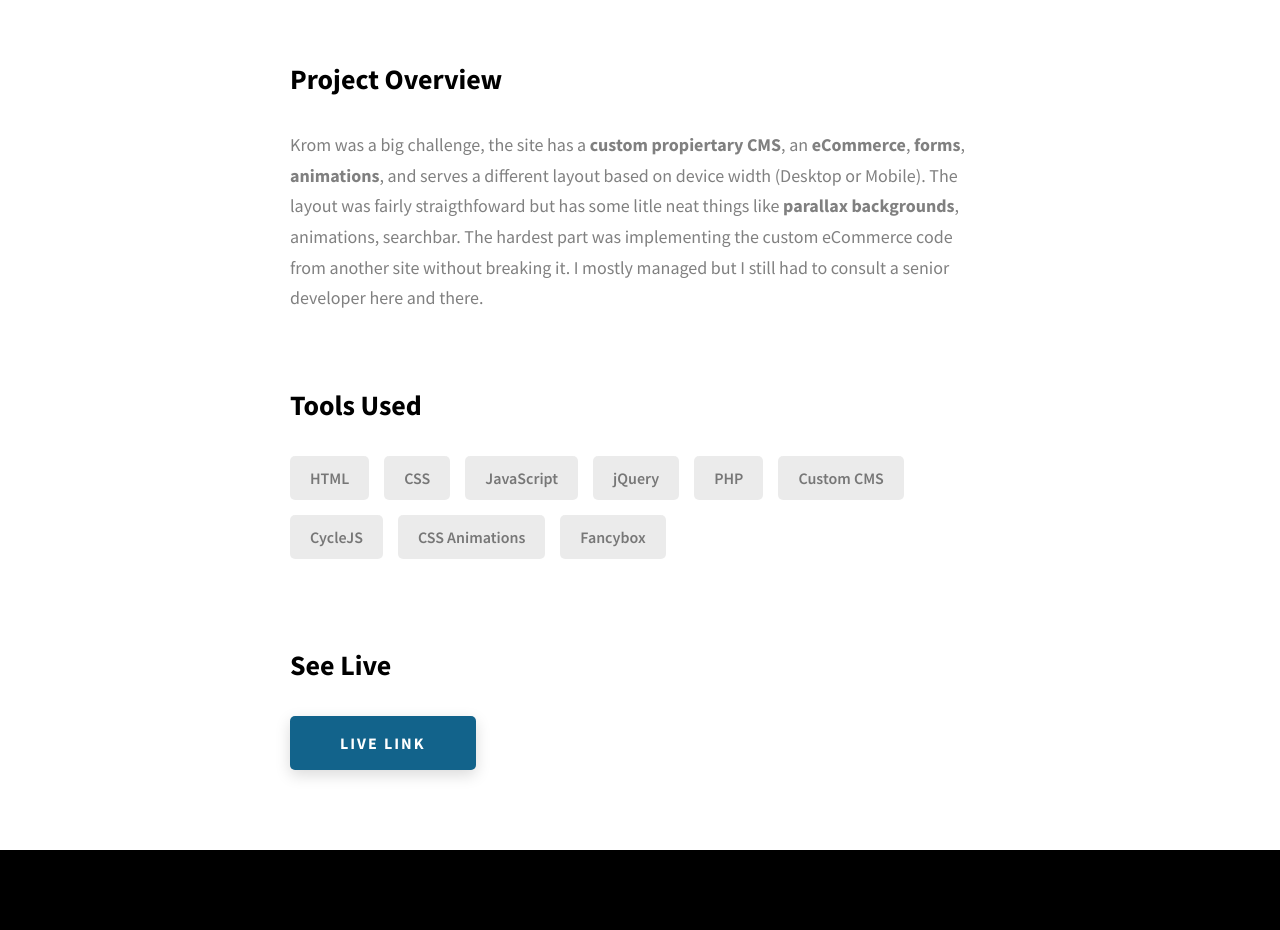
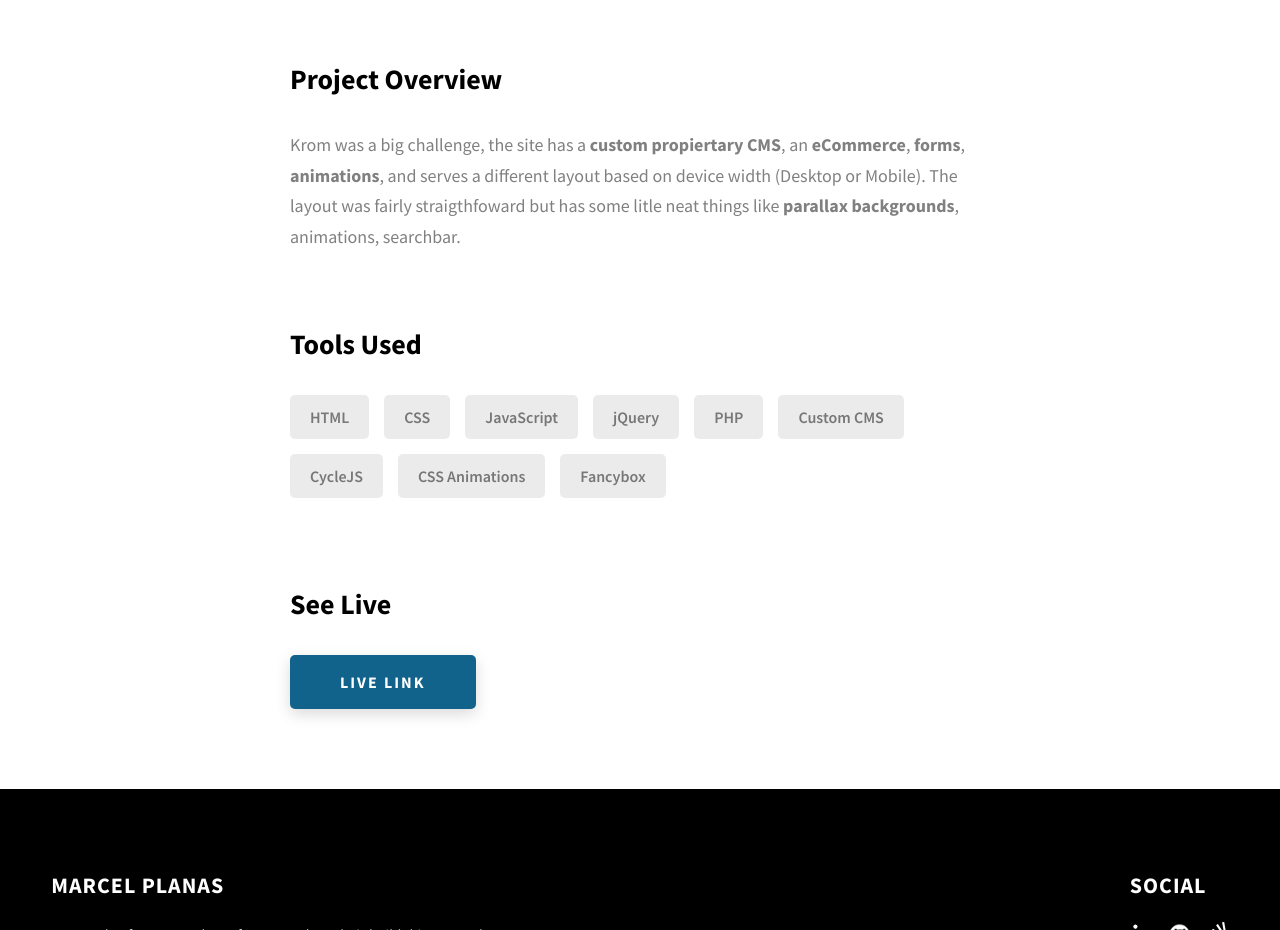
Before and after one commit to Marshall-Power/Portfolio, a website: page project-1.html in a window 1280 px wide. Shown: the part 1340-2270 px from the top of the page. Drawn offline with Linux system fonts and the light colour scheme.

Commit message:
Removed couple of unintended lines

```diff
--- a/project-1.html
+++ b/project-1.html
@@ -111,8 +111,6 @@
               <p class="project-details__desc-para">
                 Krom was a big challenge, the site has a <b>custom propiertary CMS</b>, an <b>eCommerce</b>, <b>forms</b>, <b>animations</b>, and serves a different layout based on device width (Desktop or Mobile).
                 The layout was fairly straigthfoward but has some litle neat things like <b>parallax backgrounds</b>, animations, searchbar.
-                The hardest part was implementing the custom eCommerce code from another site without breaking it. I mostly managed but I still had to consult
-                a senior developer here and there.
               </p>
             </div>
             <div class="project-details__tools-used">
```
